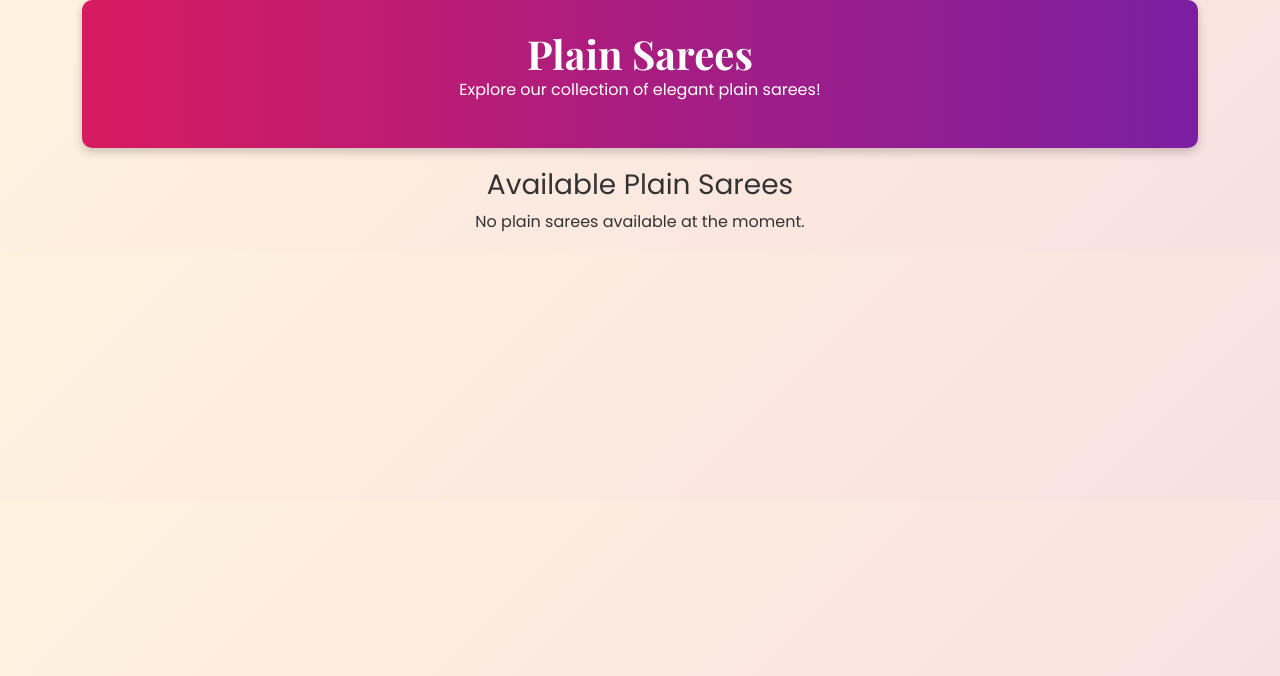
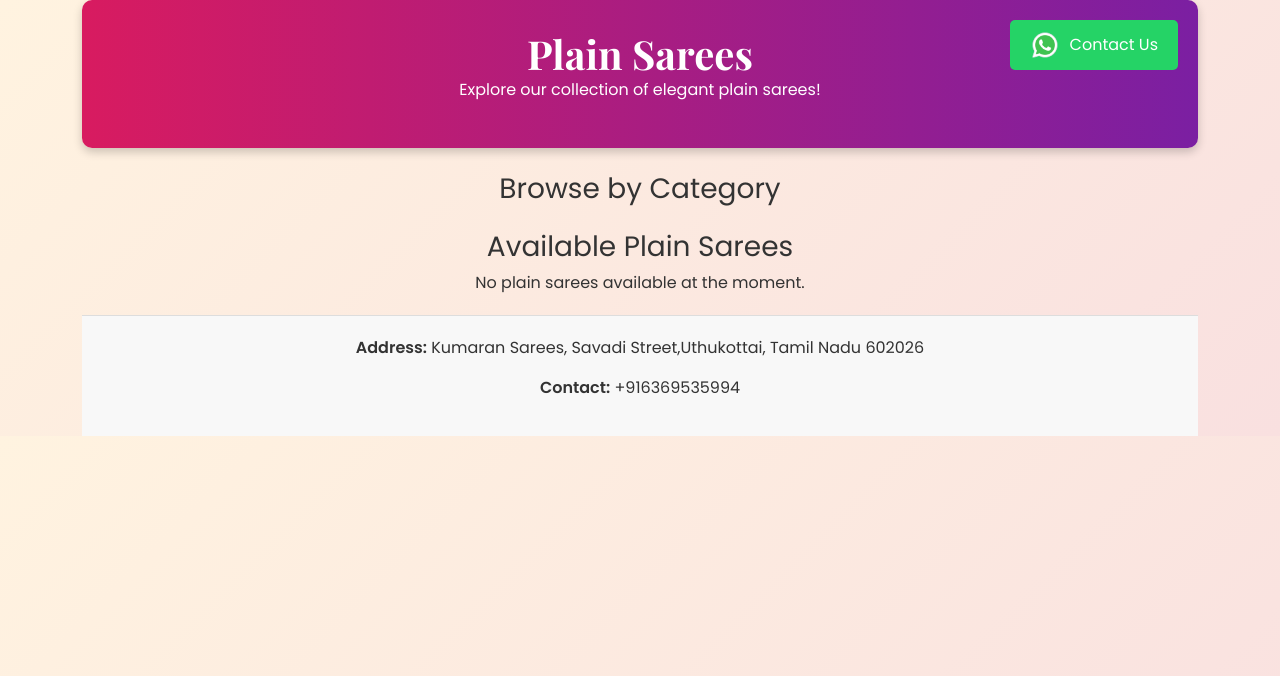
Before and after one commit to Praveen216111/Kumaran_sarees, a Flask app: page /category/plain_saree in a window 1280 px wide. Shown: the top 676 px of the page. Run offline with Flask 3, Linux system fonts and the light colour scheme; data comes from the database, SQL or seed files in the repository.

Commit message:
added whatsapp feature

```diff
--- a/manage_db.py
+++ b/manage_db.py
@@ -91,7 +91,7 @@ def add_products():
                     'fabric': 'Crush Material',
                     'price': 700.0,
                     'stock': 2,
-                    'image_path': '/static/images/products/pin_plain_saree.jpg'
+                    'image_path': '/static/images/products/pink_plain_saree.jpg'
                 }
             ]
             for product_data in products:
--- a/requirements.txt
+++ b/requirements.txt
@@ -1,2 +1,2 @@
 flask==2.3.3
-flask-sqlalchemy==3.0.5
+flask-sqlalchemy==3.0.5Pillow
--- a/templates/plain_saree.html
+++ b/templates/plain_saree.html
@@ -20,11 +20,60 @@
             border-radius: 10px;
             box-shadow: 0 4px 10px rgba(0, 0, 0, 0.2);
             margin-bottom: 20px;
+            position: relative;
         }
         .header h1 {
             font-family: 'Playfair Display', serif;
             font-size: 2.5rem;
             margin: 0;
+        }
+        .whatsapp-button {
+            position: absolute;
+            top: 20px;
+            right: 20px;
+            background: #25D366;
+            color: white;
+            padding: 10px 20px;
+            border-radius: 5px;
+            text-decoration: none;
+            display: flex;
+            align-items: center;
+            gap: 10px;
+        }
+        .whatsapp-icon {
+            background: #25D366;
+            color: white;
+            padding: 8px 15px;
+            border-radius: 5px;
+            text-decoration: none;
+            display: inline-flex;
+            align-items: center;
+            gap: 5px;
+        }
+        .category-link {
+            background: #ad1457;
+            color: white;
+            border: none;
+            padding: 10px 20px;
+            margin: 5px;
+            border-radius: 5px;
+            transition: transform 0.3s, box-shadow 0.3s;
+        }
+        .category-link:hover {
+            transform: scale(1.05);
+            box-shadow: 0 4px 10px rgba(0, 0, 0, 0.3);
+            background: #880e4f;
+        }
+        .dropdown-menu {
+            background: #ad1457;
+            border: none;
+        }
+        .dropdown-item {
+            color: white;
+        }
+        .dropdown-item:hover {
+            background: #880e4f;
+            color: white;
         }
         .product-card {
             border: 2px solid #d81b60;
@@ -51,9 +100,17 @@
             color: #7b1fa2;
             font-size: 1.2rem;
         }
+        footer {
+            text-align: center;
+            padding: 20px;
+            background: #f8f8f8;
+            margin-top: 20px;
+            border-top: 1px solid #ddd;
+        }
         @media (max-width: 576px) {
             .header h1 { font-size: 1.8rem; }
             .product-img { height: 150px; }
+            .whatsapp-button { padding: 8px 15px; font-size: 0.9rem; }
         }
     </style>
 </head>
@@ -63,6 +120,32 @@
         <div class="header">
             <h1>Plain Sarees</h1>
             <p>Explore our collection of elegant plain sarees!</p>
+            <a href="https://wa.me/+919876543210?text=Hi%20Kumaran%20Sarees%2C%20I%27m%20interested%20in%20your%20products!"
+               target="_blank" class="whatsapp-button">
+                <img src="/static/images/whatsapp.png" alt="WhatsApp" style="width:30px; height:30px;">
+                Contact Us
+            </a>
+        </div>
+
+        <!-- Categories -->
+        <div class="my-4 text-center">
+            <h3>Browse by Category</h3>
+            {% for category in categories %}
+                {% if category == 'Saree' %}
+                    <div class="btn-group" role="group">
+                        <button type="button" class="btn category-link dropdown-toggle" data-bs-toggle="dropdown" aria-expanded="false">
+                            Saree
+                        </button>
+                        <ul class="dropdown-menu">
+                            <li><a class="dropdown-item" href="/category/plain_saree">Plain Saree</a></li>
+                            <li><a class="dropdown-item" href="/category/silk_saree">Silk Saree</a></li>
+                            <li><a class="dropdown-item" href="/category/cotton_saree">Cotton Saree</a></li>
+                        </ul>
+                    </div>
+                {% else %}
+                    <a href="/category/{{ category }}" class="btn category-link">{{ category }}</a>
+                {% endif %}
+            {% endfor %}
         </div>
 
         <!-- Plain Sarees -->
@@ -85,6 +168,11 @@
                                     Price: ₹{{ product.price | round(2) }}<br>
                                     Stock: {{ product.stock }}
                                 </p>
+                                <a href="https://wa.me/+919876543210?text=I%27m%20interested%20in%20{{ product.name }}%2C%20Price%3A%20%E2%82%B9{{ product.price | round(2) }}"
+                                   target="_blank" class="whatsapp-icon">
+                                    <img src="/static/images/whatsapp.png" alt="WhatsApp" style="width:25px; height:25px;">
+                                    Inquire
+                                </a>
                             </div>
                         </div>
                     </div>
@@ -93,6 +181,12 @@
         {% else %}
             <p class="text-center">No plain sarees available at the moment.</p>
         {% endif %}
+
+        <!-- Footer -->
+        <footer>
+            <p><strong>Address:</strong> Kumaran Sarees, Savadi Street,Uthukottai, Tamil Nadu 602026</p>
+            <p><strong>Contact:</strong> +916369535994</p>
+        </footer>
     </div>
     <script src="https://cdn.jsdelivr.net/npm/bootstrap@5.3.0/dist/js/bootstrap.bundle.min.js"></script>
 </body>
```
Also changed, not shown: image_resize.py (added, +18 -0 lines), static/style.css (added, +20 -0 lines), templates/index.html (+48 -11 lines), static/images/whatsapp.png (added).
